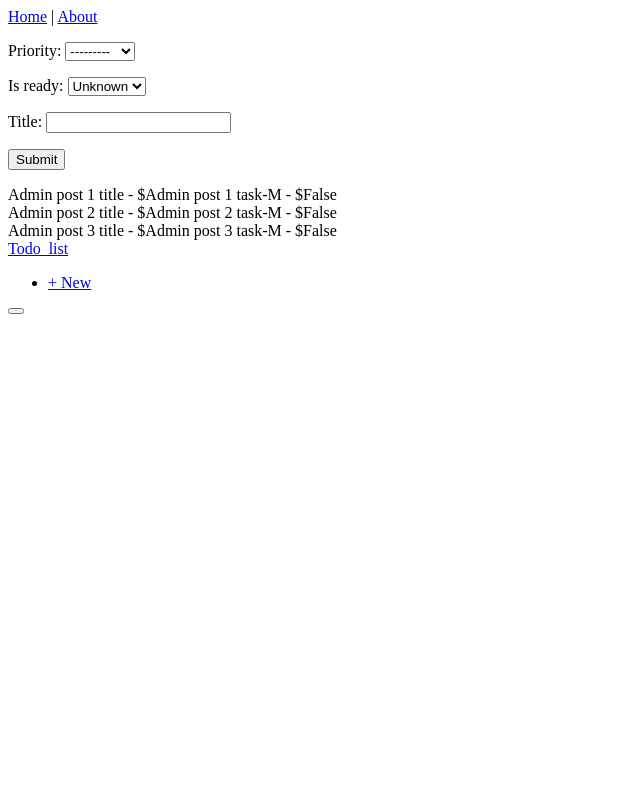
After one commit to polyedr/todolist, a Django app: page /todo_posts/search/ in a window 1280 px wide. The commit adds this page. Shown: the whole page, without its empty margins (0-640 px from the left). Run offline with Django 3.2, Linux system fonts and the light colour scheme; a user stored in the database is signed in; data comes from the database, SQL or seed files in the repository; both versions use the stored data as it was after the commit.

Commit message:
Applying flake8 to .py files

```diff
--- a/demo_project/settings.py
+++ b/demo_project/settings.py
@@ -45,6 +45,7 @@ INSTALLED_APPS = [
     'users',
     'pages',
     'todo_posts',
+    'django_filters',
 ]
 
 AUTH_USER_MODEL = 'users.CustomUser'
@@ -64,7 +65,6 @@ ROOT_URLCONF = 'demo_project.urls'
 TEMPLATES = [
     {
         'BACKEND': 'django.template.backends.django.DjangoTemplates',
-        'DIRS': [],
         'APP_DIRS': True,
         'DIRS': [os.path.join(BASE_DIR, 'templates')],
         'OPTIONS': {
--- /dev/null
+++ b/templates/todo_post_filter.html
@@ -0,0 +1,11 @@
+{% extends "base.html" %}
+
+{% block content %}
+    <form action="" method="get">
+        {{ filter.form.as_p }}
+        <input type="submit" />
+    </form>
+    {% for obj in filter.qs %}
+        {{ obj.title }} - ${{ obj.body }}-{{ obj.priority }} - ${{ obj.is_ready }}<br />
+    {% endfor %}
+{% endblock %}
--- a/templates/todo_post_list.html
+++ b/templates/todo_post_list.html
@@ -10,6 +10,8 @@ pan>
 </div>
 <div class="card-body">
 {{ todo_post.body }}
+{{ todo_post.priority }}
+{{ todo_post.is_ready }}
 </div>
 <div class="card-footer text-center text-muted">
 <a href="{% url 'todo_post_edit' todo_post.pk %}">Edit</a> |
@@ -24,4 +26,5 @@ pan>
 </div>
 <br />
 {% endfor %}
+<a href="{% url 'search' %}">To-do lits filters</a>
 {% endblock content %}
--- /dev/null
+++ b/todo_posts/filters.py
@@ -0,0 +1,17 @@
+import django_filters
+from todo_posts.models import Todo_post
+
+
+class Todo_postFilter(django_filters.FilterSet):
+    title = django_filters.CharFilter(lookup_expr='iexact')
+
+    class Meta:
+        model = Todo_post
+        fields = ['priority', 'is_ready', ]
+
+    @property
+    def qs(self):
+        parent = super(Todo_postFilter, self).qs
+        author = getattr(self.request, 'user', None)
+
+        return parent.filter(author=author)
--- a/todo_posts/models.py
+++ b/todo_posts/models.py
@@ -44,10 +44,8 @@ class Comment(models.Model):
         on_delete=models.CASCADE,
         )
 
-
     def __str__(self):
         return self.comment
 
-
     def get_absolute_url(self):
         return reverse('todo_post_list')
--- a/todo_posts/urls.py
+++ b/todo_posts/urls.py
@@ -1,4 +1,6 @@
 from django.urls import path
+from django_filters.views import FilterView
+from todo_posts.filters import Todo_postFilter
 from . import views
 
 
@@ -8,4 +10,6 @@ urlpatterns = [
     path('<int:pk>/', views.Todo_postDetailView.as_view(), name='todo_post_detail'),
     path('<int:pk>/delete/', views.Todo_postDeleteView.as_view(), name='todo_post_delete'),
     path('new/', views.Todo_postCreateView.as_view(), name='todo_post_new'),
+    path('search/', FilterView.as_view(filterset_class=Todo_postFilter,
+        template_name='todo_post_filter.html'), name='search'),
 ]
--- a/todo_posts/views.py
+++ b/todo_posts/views.py
@@ -16,6 +16,7 @@ class Todo_postListView(ListView):
         todo_post_list = models.Todo_post.objects.filter(author=self.request.user)
         return todo_post_list
 
+
 class Todo_postDetailView(DetailView):
     model = models.Todo_post
     template_name = 'todo_post_detail.html'
@@ -25,7 +26,7 @@ class Todo_postDetailView(DetailView):
 class Todo_postCreateView(LoginRequiredMixin, CreateView):
     model = models.Todo_post
     template_name = 'todo_post_new.html'
-    fields = ['title', 'body',]
+    fields = ['title', 'body', ]
     login_url = 'account_login'
 
     def form_valid(self, form):
--- a/users/admin.py
+++ b/users/admin.py
@@ -1,5 +1,4 @@
 from django.contrib import admin
-from django.contrib.auth import get_user_model
 from django.contrib.auth.admin import UserAdmin
 
 
--- a/users/forms.py
+++ b/users/forms.py
@@ -1,10 +1,8 @@
-from django import forms
 from django.contrib.auth.forms import UserCreationForm, UserChangeForm
 from .models import CustomUser
 
 
 class CustomUserCreationForm(UserCreationForm):
-
 
     class Meta(UserCreationForm.Meta):
         model = CustomUser
@@ -13,7 +11,6 @@ class CustomUserCreationForm(UserCreationForm):
 
 class CustomUserChangeForm(UserCreationForm):
 
-
     class Meta:
         model = CustomUser
         fields = UserChangeForm.Meta.fields
--- a/users/models.py
+++ b/users/models.py
@@ -1,4 +1,3 @@
-from django.db import models
 from django.contrib.auth.models import AbstractUser, UserManager
 
 
--- a/users/views.py
+++ b/users/views.py
@@ -1,4 +1,3 @@
-from django.shortcuts import render
 from django.urls import reverse_lazy
 from django.views import generic
 
@@ -9,4 +8,4 @@ from .forms import CustomUserCreationForm
 class SignUp(generic.CreateView):
     form_class = CustomUserCreationForm
     success_url = reverse_lazy('login')
-    template_name ='signup.html'
+    template_name = 'signup.html'
```
Also changed, not shown: pages/views.py (+3 -4 lines), README.md (added), db.sqlite3, demo_project/urls.py (line endings or trailing spaces), pages/urls.py (line endings or trailing spaces), 1 other file.
